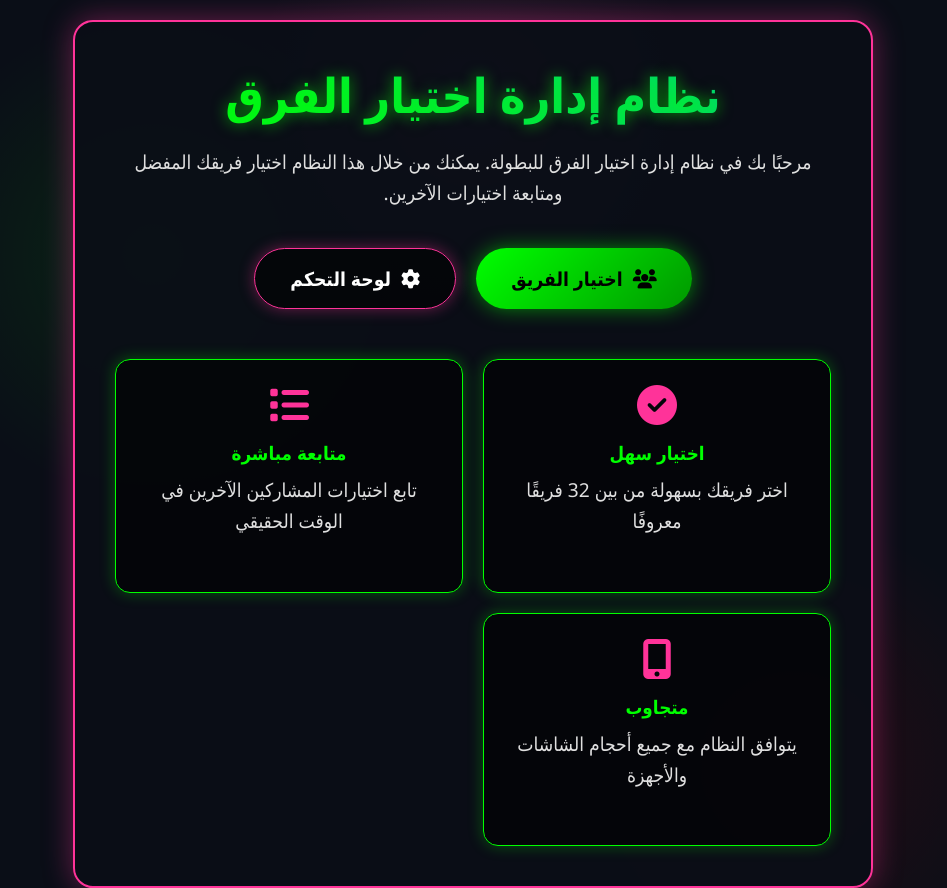
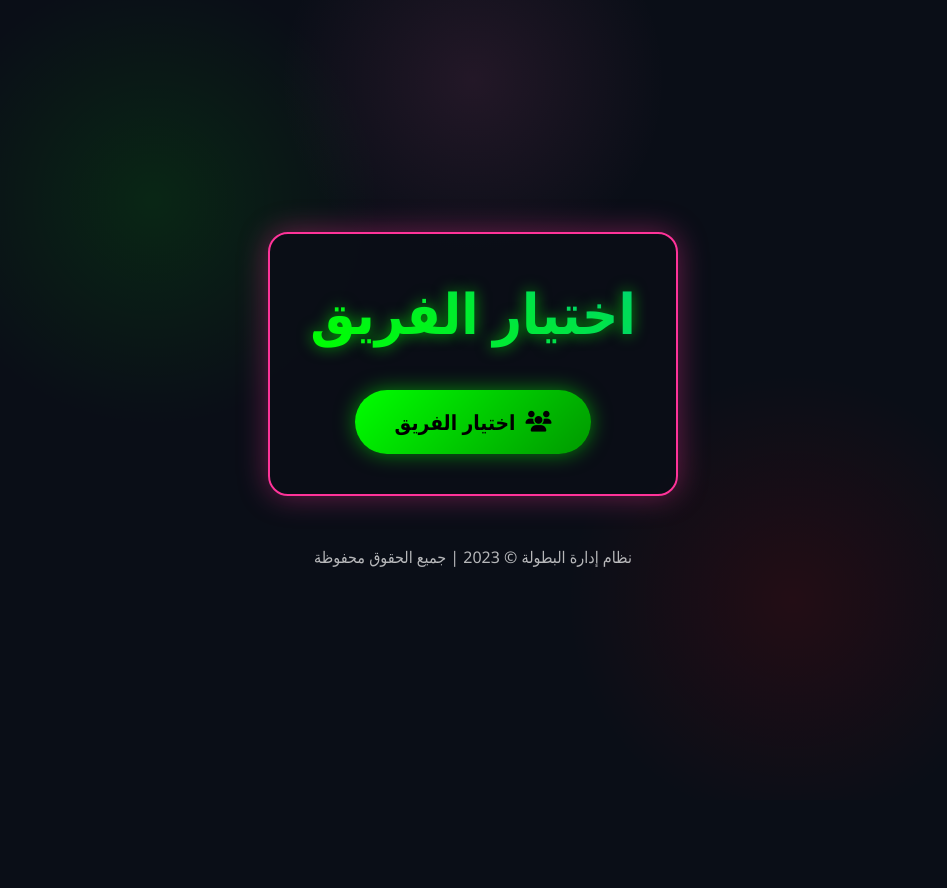
Before and after one commit to AyoubH05/team-picker, a plain HTML site: page index.html in a window 1280 px wide. Shown: the top 888 px of the page, without its empty margins (167-1114 px from the left). After the commit the page ends 800 px from the top, so only its background shows below. Drawn offline with Linux system fonts and the light colour scheme.

Commit message:
Update index.html

```diff
--- a/index.html
+++ b/index.html
@@ -39,8 +39,8 @@
         }
 
         h1 {
-            font-size: 3rem;
-            margin-bottom: 20px;
+            font-size: 3.5rem;
+            margin-bottom: 40px;
             color: #00ff00;
             text-shadow: 0 0 15px rgba(0, 255, 0, 0.6);
             background: linear-gradient(45deg, #00ff00, #00cc88);
@@ -48,24 +48,17 @@
             -webkit-text-fill-color: transparent;
         }
 
-        p {
-            font-size: 1.2rem;
-            margin-bottom: 30px;
-            line-height: 1.6;
-            color: #e0e0e0;
-        }
-
         .buttons {
             display: flex;
             justify-content: center;
             gap: 20px;
-            margin-top: 40px;
+            margin-top: 20px;
             flex-wrap: wrap;
         }
 
         .btn {
-            padding: 16px 35px;
-            font-size: 1.2rem;
+            padding: 18px 40px;
+            font-size: 1.3rem;
             border-radius: 50px;
             text-decoration: none;
             display: flex;
@@ -99,30 +92,18 @@
             box-shadow: 0 0 25px rgba(255, 51, 153, 0.6);
         }
 
-        .features {
-            display: grid;
-            grid-template-columns: repeat(auto-fit, minmax(250px, 1fr));
-            gap: 20px;
-            margin-top: 50px;
+        .admin-panel {
+            margin-top: 30px;
+            padding: 20px;
+            background: rgba(0, 0, 0, 0.3);
+            border-radius: 15px;
+            border: 1px solid #ff3399;
+            display: none;
         }
 
-        .feature {
-            background: rgba(0, 0, 0, 0.6);
-            padding: 25px;
-            border-radius: 15px;
-            border: 1px solid #00ff00;
-            box-shadow: 0 0 15px rgba(0, 255, 0, 0.3);
-        }
-
-        .feature i {
-            font-size: 2.5rem;
+        .admin-panel h3 {
             color: #ff3399;
             margin-bottom: 15px;
-        }
-
-        .feature h3 {
-            color: #00ff00;
-            margin-bottom: 10px;
         }
 
         footer {
@@ -133,7 +114,7 @@
 
         @media (max-width: 768px) {
             h1 {
-                font-size: 2.2rem;
+                font-size: 2.5rem;
             }
 
             .buttons {
@@ -145,41 +126,35 @@
                 width: 100%;
                 max-width: 280px;
                 justify-content: center;
+                padding: 16px 30px;
             }
         }
     </style>
 </head>
 <body>
     <div class="container">
-        <h1>نظام إدارة اختيار الفرق</h1>
-        <p>مرحبًا بك في نظام إدارة اختيار الفرق للبطولة. يمكنك من خلال هذا النظام اختيار فريقك المفضل ومتابعة اختيارات الآخرين.</p>
+        <h1>اختيار الفريق</h1>
 
         <div class="buttons">
             <a href="teams.html" class="btn btn-primary">
                 <i class="fas fa-users"></i>
                 اختيار الفريق
             </a>
-            <a href="admin.html" class="btn btn-secondary">
+            <!-- زر لوحة التحكم مخفي عن المشاركين العاديين -->
+            <a href="admin.html" class="btn btn-secondary" id="adminBtn" style="display: none;">
                 <i class="fas fa-cog"></i>
                 لوحة التحكم
             </a>
         </div>
 
-        <div class="features">
-            <div class="feature">
-                <i class="fas fa-check-circle"></i>
-                <h3>اختيار سهل</h3>
-                <p>اختر فريقك بسهولة من بين 32 فريقًا معروفًا</p>
-            </div>
-            <div class="feature">
-                <i class="fas fa-list"></i>
-                <h3>متابعة مباشرة</h3>
-                <p>تابع اختيارات المشاركين الآخرين في الوقت الحقيقي</p>
-            </div>
-            <div class="feature">
-                <i class="fas fa-mobile-alt"></i>
-                <h3>متجاوب</h3>
-                <p>يتوافق النظام مع جميع أحجام الشاشات والأجهزة</p>
+        <!-- لوحة التحكم للمنظم (مخفية) -->
+        <div class="admin-panel" id="adminPanel">
+            <h3>لوحة تحكم المنظم</h3>
+            <div class="buttons">
+                <a href="admin.html" class="btn btn-secondary">
+                    <i class="fas fa-cog"></i>
+                    لوحة التحكم الكاملة
+                </a>
             </div>
         </div>
     </div>
@@ -187,5 +162,19 @@
     <footer>
         <p>نظام إدارة البطولة © 2023 | جميع الحقوق محفوظة</p>
     </footer>
+
+    <script>
+        // التحقق من وجود معلمة admin في الرابط
+        document.addEventListener('DOMContentLoaded', function() {
+            const urlParams = new URLSearchParams(window.location.search);
+            const isAdmin = urlParams.has('admin');
+
+            if (isAdmin) {
+                // إظهار زر لوحة التحكم ولوحة المنظم
+                document.getElementById('adminBtn').style.display = 'flex';
+                document.getElementById('adminPanel').style.display = 'block';
+            }
+        });
+    </script>
 </body>
 </html>
```
